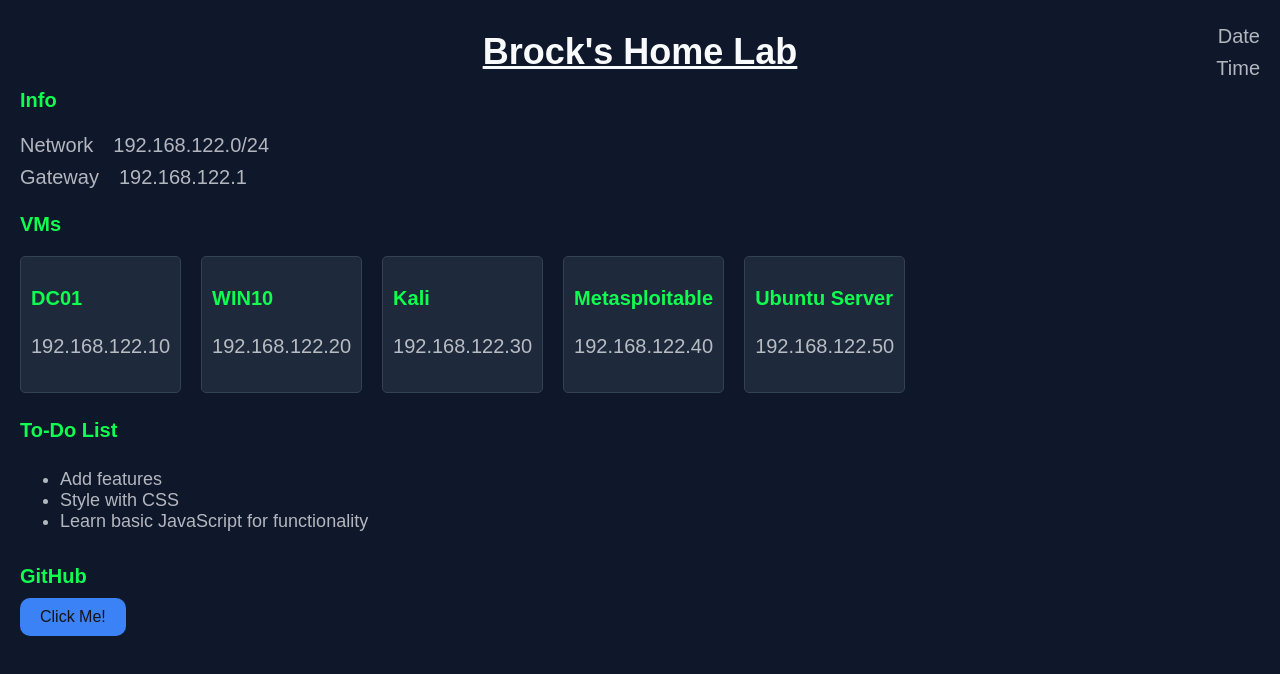
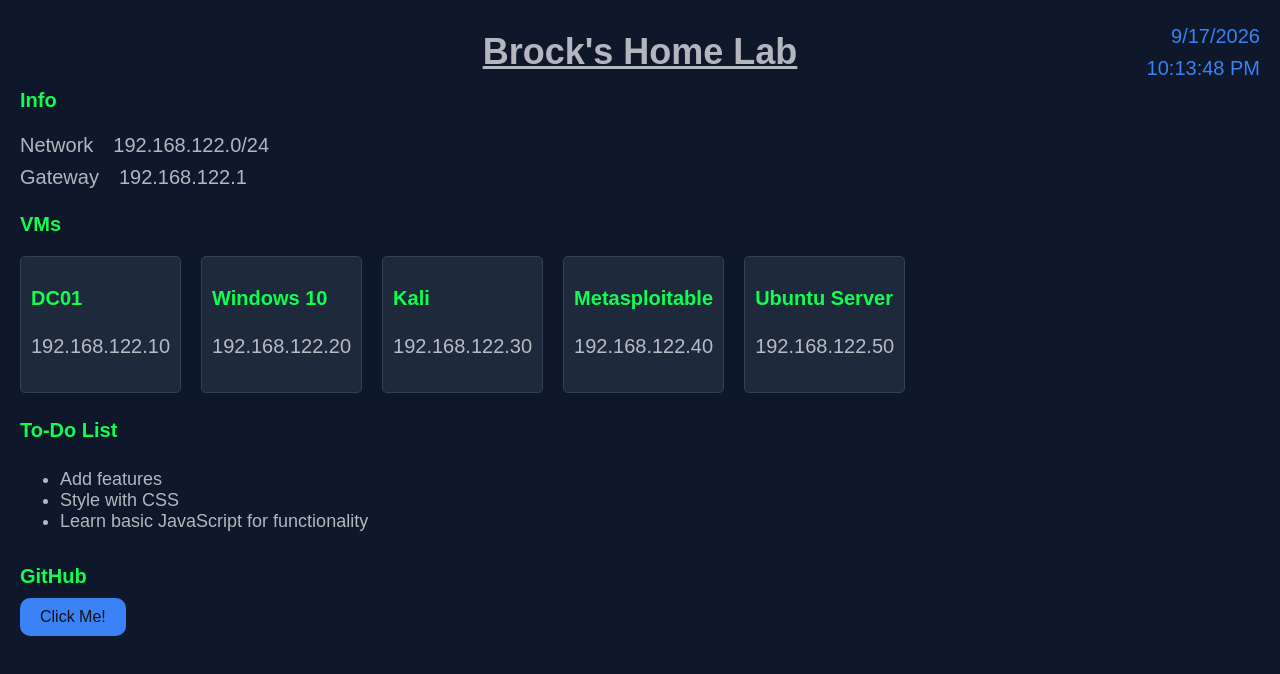
Before and after one commit to brock00/test_website, a plain HTML site: page index.html in a window 1280 px wide. Drawn offline with Linux system fonts and the light colour scheme.

Commit message:
Added functional time + date w/ Javascript

```diff
--- a/index.html
+++ b/index.html
@@ -4,6 +4,7 @@
 <head>
     <title>Brock's Test Website</title>
     <link rel="stylesheet" href="style.css">
+    <script src="script.js" defer></script>
 </head>
 
 <body>
@@ -11,8 +12,8 @@
         <h1>Brock's Home Lab</h1>
 
         <div class="datetime">
-            <p>Date</p>
-            <p>Time</p>
+            <p id="date">Date</p>
+            <p id="time">Time</p>
         </div>
     </header>
 
@@ -39,7 +40,7 @@
     </div>
 
     <div class="vm-box">
-        <h3>WIN10</h3>
+        <h3>Windows 10</h3>
         <p>192.168.122.20</p>
     </div>
 
--- /dev/null
+++ b/script.js
@@ -0,0 +1,13 @@
+function updateDateTime() {
+    const now = new Date();
+
+    document.getElementById("date").textContent =
+        now.toLocaleDateString();
+
+    document.getElementById("time").textContent =
+        now.toLocaleTimeString();
+}
+
+updateDateTime();
+
+setInterval(updateDateTime, 1000);
--- a/style.css
+++ b/style.css
@@ -18,6 +18,8 @@ h1 {
     margin-top: 5px;
     margin-bottom: 5px;
     text-align: center;
+    color: #f8fafcb4;
+
 }
 
 .datetime {
@@ -26,6 +28,7 @@ h1 {
 }
 
 .datetime p {
+    color: #3B82F6;
     margin: 0;
 }
 
```
